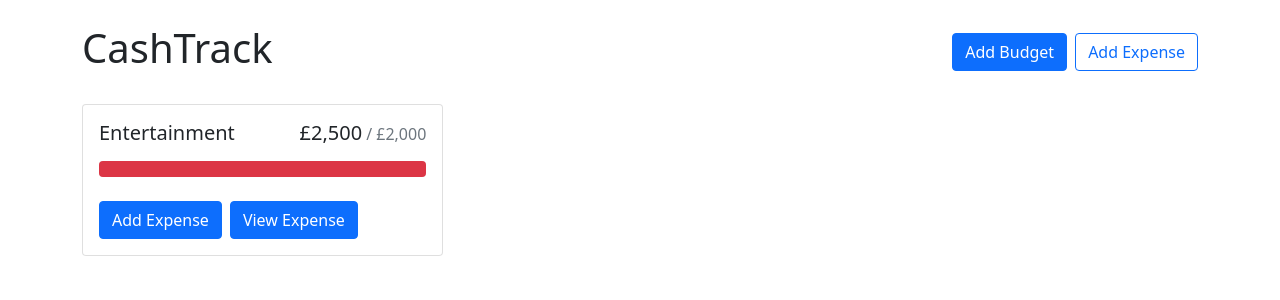
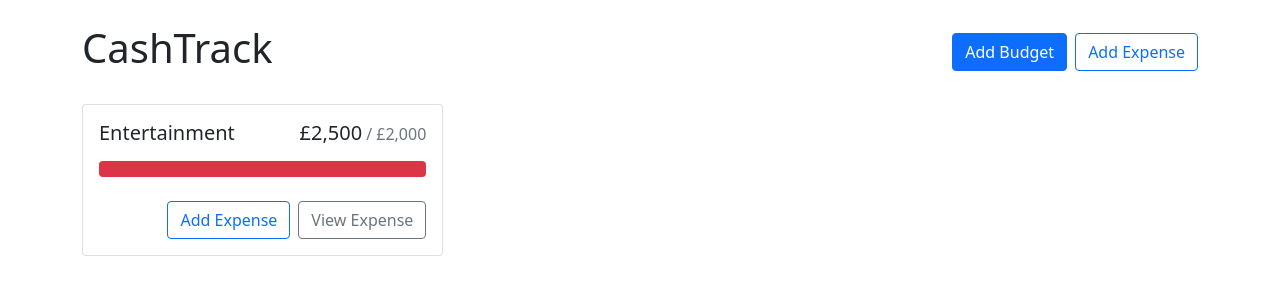
Before and after one commit to lroberts77/cashtrack-beta, a React (Create React App) app: page / in a window 1280 px wide. Shown: the top 300 px of the page. Built offline with nearby package versions, Linux system fonts and the light colour scheme.

Commit message:
added styling to buttons in budgetcard.js

```diff
--- a/src/components/BudgetCard/BudgetCard.js
+++ b/src/components/BudgetCard/BudgetCard.js
@@ -17,8 +17,8 @@ const BudgetCard = ({ name, amount, max }) => {
                 now={amount}
             />
             <Stack direction='horizontal' gap='2' className='mt-4'>
-                <Button>Add Expense</Button>
-                <Button>View Expense</Button>
+                <Button variant='outline-primary' className="ms-auto">Add Expense</Button>
+                <Button variant='outline-secondary'>View Expense</Button>
             </Stack>
         </Card.Body>
     </Card>
```
